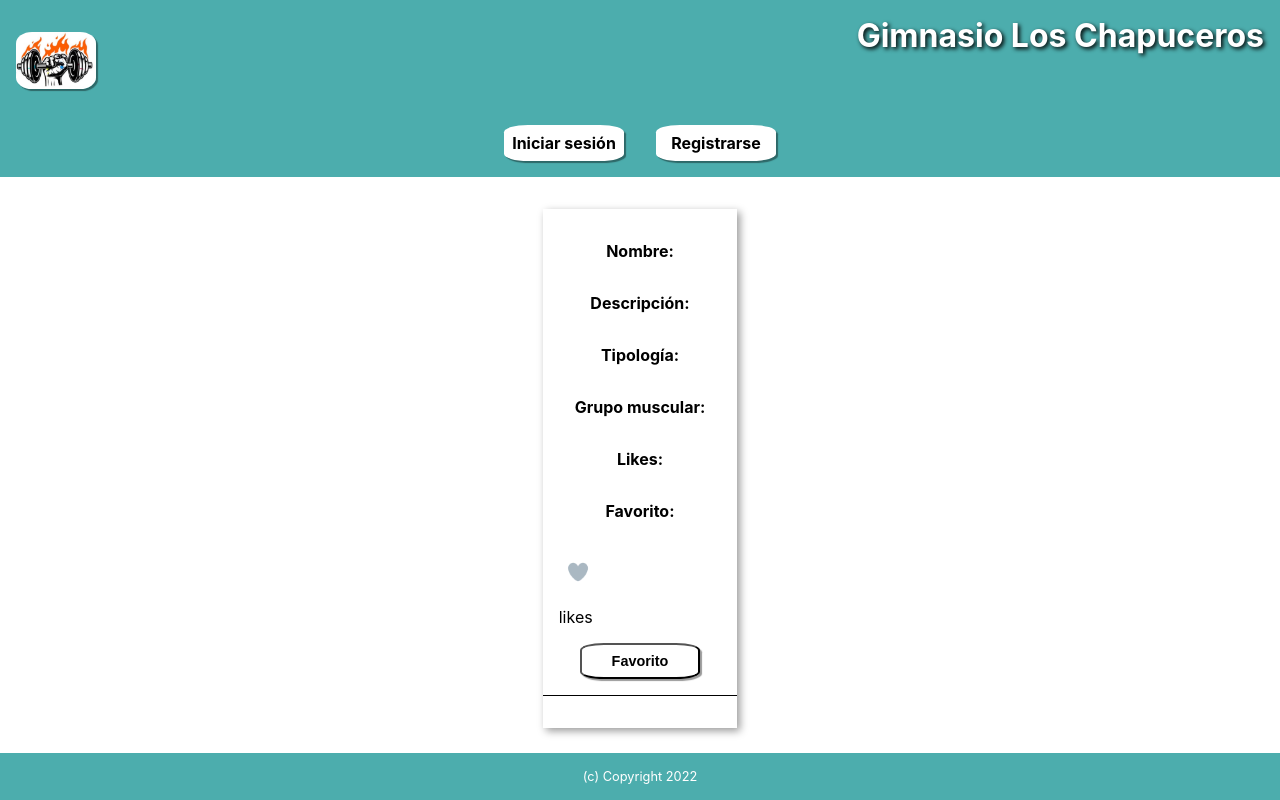
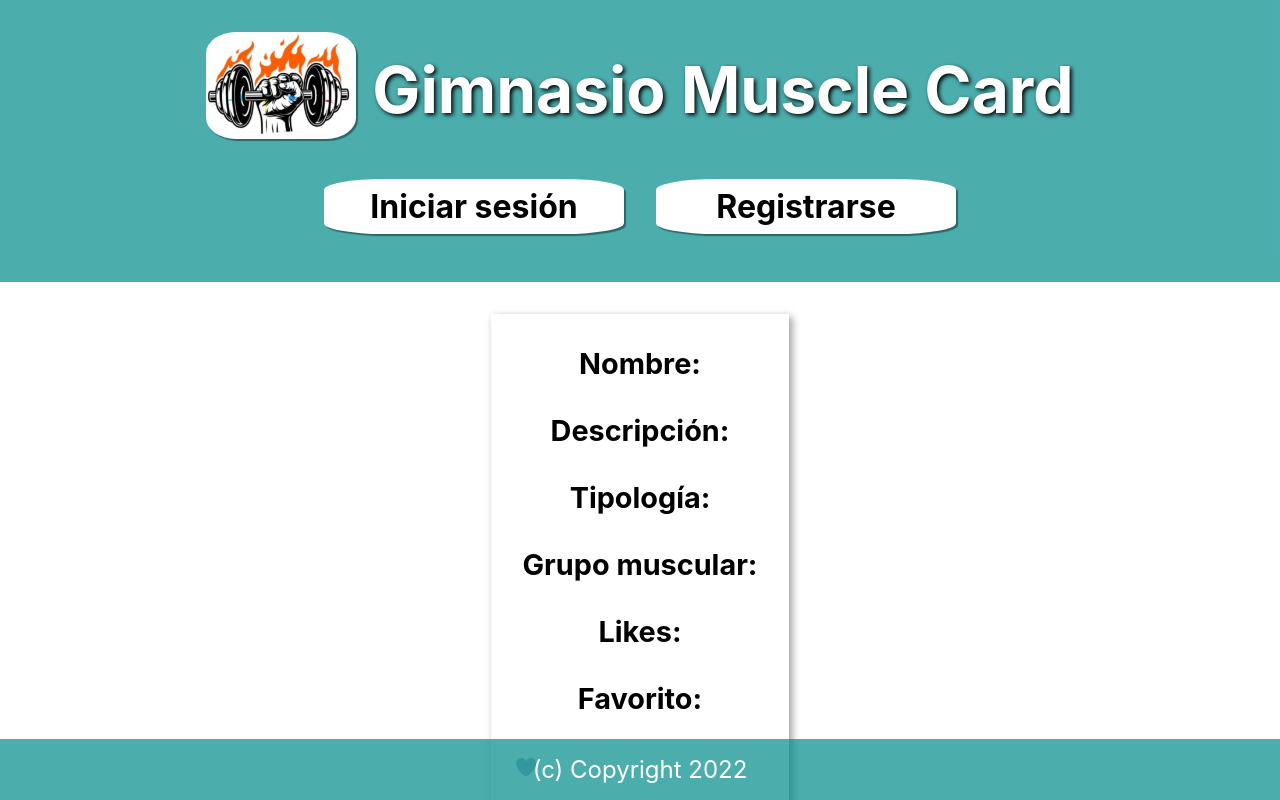
Before and after one commit to anchounio/front-project, a React (Create React App) app: page /details/1 in a window 1280 px wide. Shown: the top 800 px of the page. Built offline with nearby package versions, Linux system fonts and the light colour scheme; no server answers.

Commit message:
media queries part 1

```diff
--- a/src/components/ExerciseSearch/ExerciseSearch.css
+++ b/src/components/ExerciseSearch/ExerciseSearch.css
@@ -79,31 +79,72 @@ ul.ExerciseList > li > div > footer > a {
   font-weight: bold;
 }
 
-/* div.Buttons {
-  display: flex;
-  justify-content: center;
-  gap: 1rem;
+img {
+  max-width: 300px;
+  max-height: 200px;
+  margin-top: 1rem;
 }
 
-div.Buttons > p {
+@media only screen and (min-width: 600px) {
+  main.ExerciseSearch > form {
+    width: 512px;
   }
 
-div.Buttons > div.Button {
+  main.ExerciseSearch > form > div {
+    gap: 7rem;
   }
 
-div.Buttons > div.Button:active {
-  box-shadow: -3px -3px 0px rgba(0, 0, 0, 0.4);
+  main.ExerciseSearch > form > div > div > label {
+    font-size: 1.3rem;
   }
 
-div.Buttons > div.Button:first-child {
-  margin-right: 1rem;
+  main.ExerciseSearch > form > div > div > select {
+    font-size: 1.3rem;
   }
 
-div.Buttons > div.Button a {
-  text-decoration: none;
-  color: black;
+  ul.ExerciseList > li > div > p {
+    font-size: 1.3rem;
+  }
 }
 
-div.Buttons > div.Button > p {
-  color: black;
-} */
+@media only screen and (min-width: 760px) {
+  main.ExerciseSearch > form {
+    min-width: 700px;
+  }
+
+  main.ExerciseSearch > form > div {
+    gap: 10rem;
+  }
+
+  main.ExerciseSearch > form > div > div > label {
+    font-size: 1.8rem;
+  }
+
+  main.ExerciseSearch > form > div > div > select {
+    font-size: 1.8rem;
+  }
+
+  main.ExerciseSearch > form > button {
+    font-size: 1.6rem;
+    width: 180px;
+  }
+
+  ul.ExerciseList {
+    flex-direction: row;
+    justify-content: space-evenly;
+    align-items: baseline;
+    gap: 2rem;
+  }
+
+  ul.ExerciseList > li > div > p {
+    font-size: 1.8rem;
+  }
+
+  ul.ExerciseList > li > div > footer {
+    width: 120px;
+  }
+
+  ul.ExerciseList > li > div > footer > a {
+    font-size: 1.5rem;
+  }
+}
--- a/src/components/ExerciseSearch/ExerciseSearch.js
+++ b/src/components/ExerciseSearch/ExerciseSearch.js
@@ -152,10 +152,10 @@ const ExerciseSearch = () => {
               onChange={(e) => setTypology(e.target.value)}
             >
               <option value='' defaultValue></option>
-              <option value='aerobico'>aerobico</option>
-              <option value='anaerobico'>anaerobico</option>
-              <option value='flexibilidad'>flexibilidad</option>
-              <option value='resistencia'>resistencia</option>
+              <option value='aerobico'>Aeróbico</option>
+              <option value='anaerobico'>Anaeróbico</option>
+              <option value='flexibilidad'>Flexibilidad</option>
+              <option value='resistencia'>Resistencia</option>
             </select>
           </div>
 
--- a/src/components/Footer/Footer.css
+++ b/src/components/Footer/Footer.css
@@ -11,3 +11,9 @@ div.App > footer {
 div.App > footer > p {
   font-size: 0.8rem;
 }
+
+@media only screen and (min-width: 768px) {
+  div.App > footer > p {
+    font-size: 1.5rem;
+  }
+}
--- a/src/components/Header/Header.css
+++ b/src/components/Header/Header.css
@@ -10,10 +10,10 @@ div.App > header {
   flex-direction: row-reverse;
   justify-content: space-between;
   margin: 0 0 1rem 0;
+  gap: 1rem;
 }
 
 #Cabecera {
-  text-decoration: none;
   color: white;
   text-shadow: 2px 2px 4px black;
   text-align: center;
@@ -72,3 +72,57 @@ div.Buttons > div.Button > p {
   color: white;
   text-align-last: left;
 }
+
+@media only screen and (min-width: 600px) {
+  #Gym {
+    justify-content: center;
+    align-items: center;
+    font-size: 1.2rem;
+  }
+}
+
+@media only screen and (min-width: 760px) {
+  .Bienvenido {
+    font-size: 1.5rem;
+  }
+
+  #Gym {
+    font-size: 1.5rem;
+  }
+
+  #Logo {
+    min-width: 120px;
+  }
+
+  .Buttons {
+    font-size: 1.5rem;
+    margin-bottom: 1rem;
+  }
+
+  .Button {
+    min-width: 200px;
+  }
+}
+
+@media only screen and (min-width: 1024px) {
+  .Bienvenido {
+    font-size: 2rem;
+  }
+
+  #Gym {
+    font-size: 2rem;
+  }
+
+  #Logo {
+    min-width: 150px;
+  }
+
+  .Buttons {
+    font-size: 2rem;
+    margin-bottom: 2rem;
+  }
+
+  .Button {
+    min-width: 300px;
+  }
+}
--- a/src/components/Header/Header.js
+++ b/src/components/Header/Header.js
@@ -14,7 +14,7 @@ const Header = () => {
     <header>
       {token && <p className='Bienvenido'>Sesión iniciada como {user}</p>}
       <div id='Gym'>
-        <h1 id='Cabecera'>Gimnasio Los Chapuceros</h1>
+        <h1 id='Cabecera'>Gimnasio Muscle Card</h1>
         <NavLink to='/'>
           <img src='/logo.jpg' alt='logo' id='Logo' />
         </NavLink>
```
Lines whose indentation alone changed are shown as unchanged.
